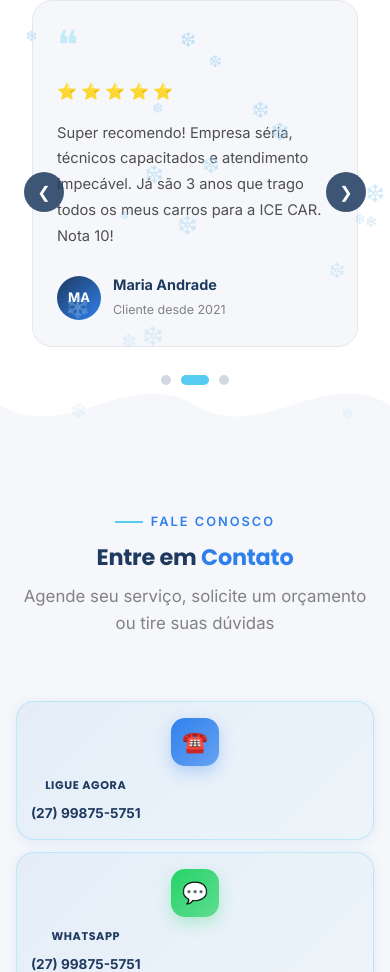
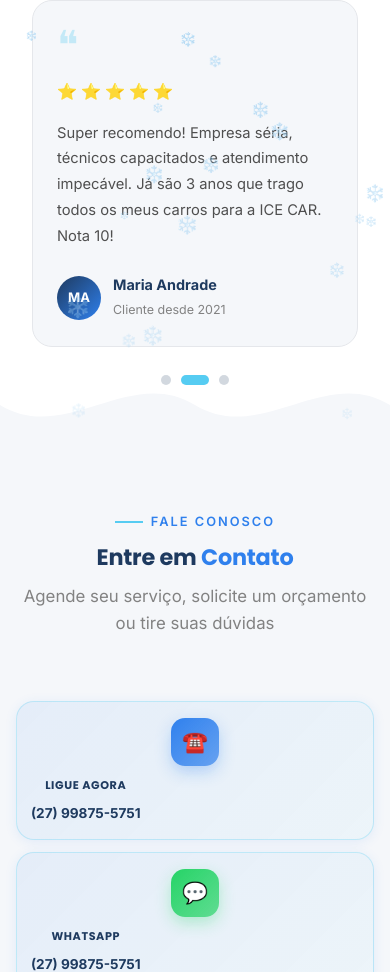
Before and after one commit to Lucas-dev98/ICE_CAR, a React (Vite) app: page / in a window 390 px wide. Shown: the part 8224-9196 px from the top of the page. Built offline with nearby package versions, Linux system fonts and the light colour scheme.

Commit message:
Feat: Remove carousel arrows - use only dots for navigation

```diff
--- a/src/components/Depoimentos.css
+++ b/src/components/Depoimentos.css
@@ -106,39 +106,6 @@
   color: #828282;
 }
 
-/* Carousel Navigation Arrows */
-.carousel-arrow {
-  position: absolute;
-  top: 50%;
-  transform: translateY(-50%);
-  background: rgba(30, 58, 95, 0.85);
-  color: white;
-  border: none;
-  width: 44px;
-  height: 44px;
-  border-radius: 50%;
-  cursor: pointer;
-  font-size: 1.2rem;
-  display: flex;
-  align-items: center;
-  justify-content: center;
-  z-index: 10;
-  transition: all 0.3s ease;
-}
-
-.carousel-arrow:hover {
-  background: #1E3A5F;
-  transform: translateY(-50%) scale(1.1);
-}
-
-.carousel-prev {
-  left: -60px;
-}
-
-.carousel-next {
-  right: -60px;
-}
-
 /* Carousel Dots */
 .carousel-dots {
   display: flex;
@@ -168,13 +135,7 @@
 }
 
 @media (max-width: 1100px) {
-  .carousel-prev {
-    left: -50px;
-  }
-
-  .carousel-next {
-    right: -50px;
-  }
+  /* no changes needed */
 }
 
 @media (max-width: 768px) {
@@ -187,20 +148,6 @@
     padding: 0 16px;
   }
 
-  .carousel-prev {
-    left: 8px;
-    width: 40px;
-    height: 40px;
-    font-size: 1rem;
-  }
-
-  .carousel-next {
-    right: 8px;
-    width: 40px;
-    height: 40px;
-    font-size: 1rem;
-  }
-
   .testimonial-card {
     padding: 24px;
     min-height: 320px;
--- a/src/components/Depoimentos.jsx
+++ b/src/components/Depoimentos.jsx
@@ -69,16 +69,6 @@ const Depoimentos = () => {
     return () => clearInterval(timer);
   }, [isAutoplay, depoimentos.length]);
 
-  const handlePrev = () => {
-    setIsAutoplay(false);
-    setCurrentIndex((prev) => (prev - 1 + depoimentos.length) % depoimentos.length);
-  };
-
-  const handleNext = () => {
-    setIsAutoplay(false);
-    setCurrentIndex((prev) => (prev + 1) % depoimentos.length);
-  };
-
   const handleDotClick = (idx) => {
     setIsAutoplay(false);
     setCurrentIndex(idx);
@@ -124,14 +114,6 @@ const Depoimentos = () => {
             </div>
           </div>
 
-          {/* Navigation Arrows */}
-          <button className="carousel-arrow carousel-prev" onClick={handlePrev} aria-label="Anterior">
-            ❮
-          </button>
-          <button className="carousel-arrow carousel-next" onClick={handleNext} aria-label="Próximo">
-            ❯
-          </button>
-
           {/* Dots Indicator */}
           <div className="carousel-dots">
             {depoimentos.map((_, idx) => (
```
